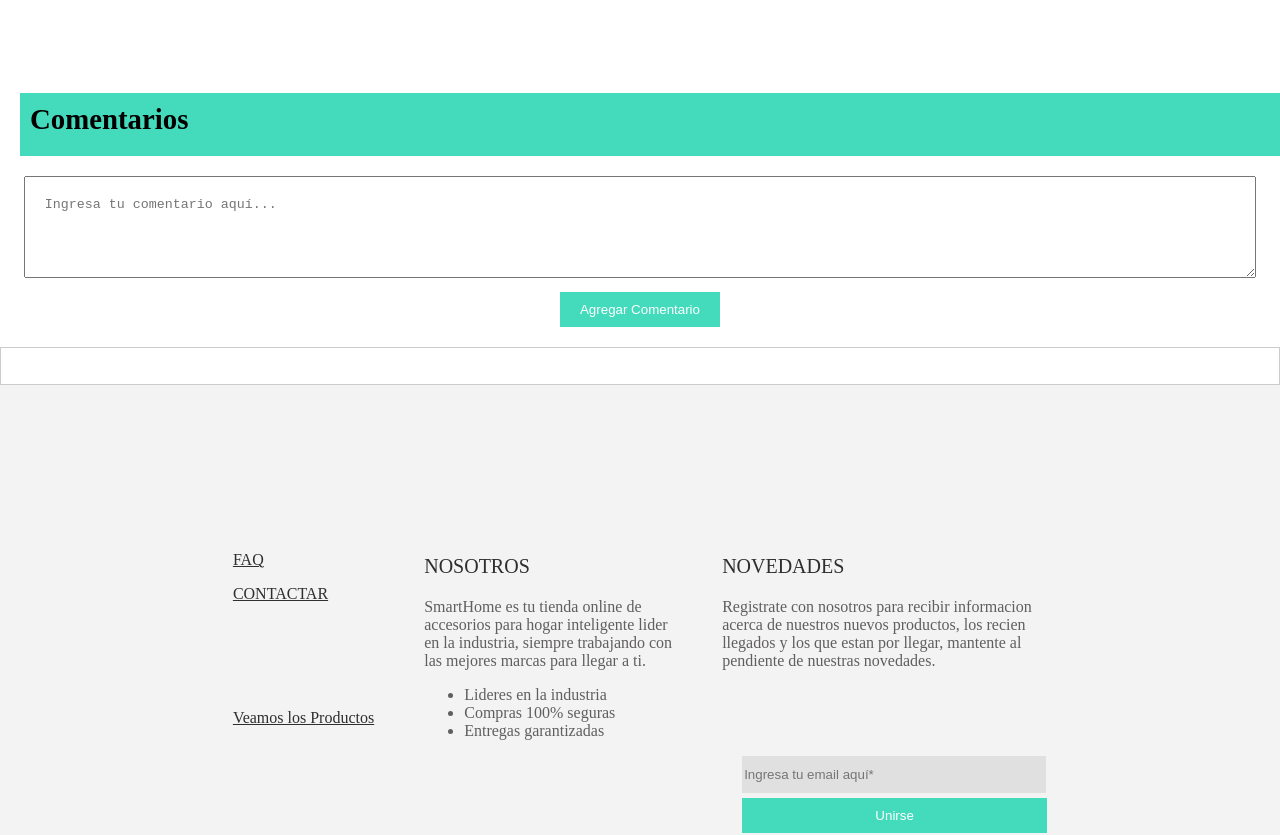
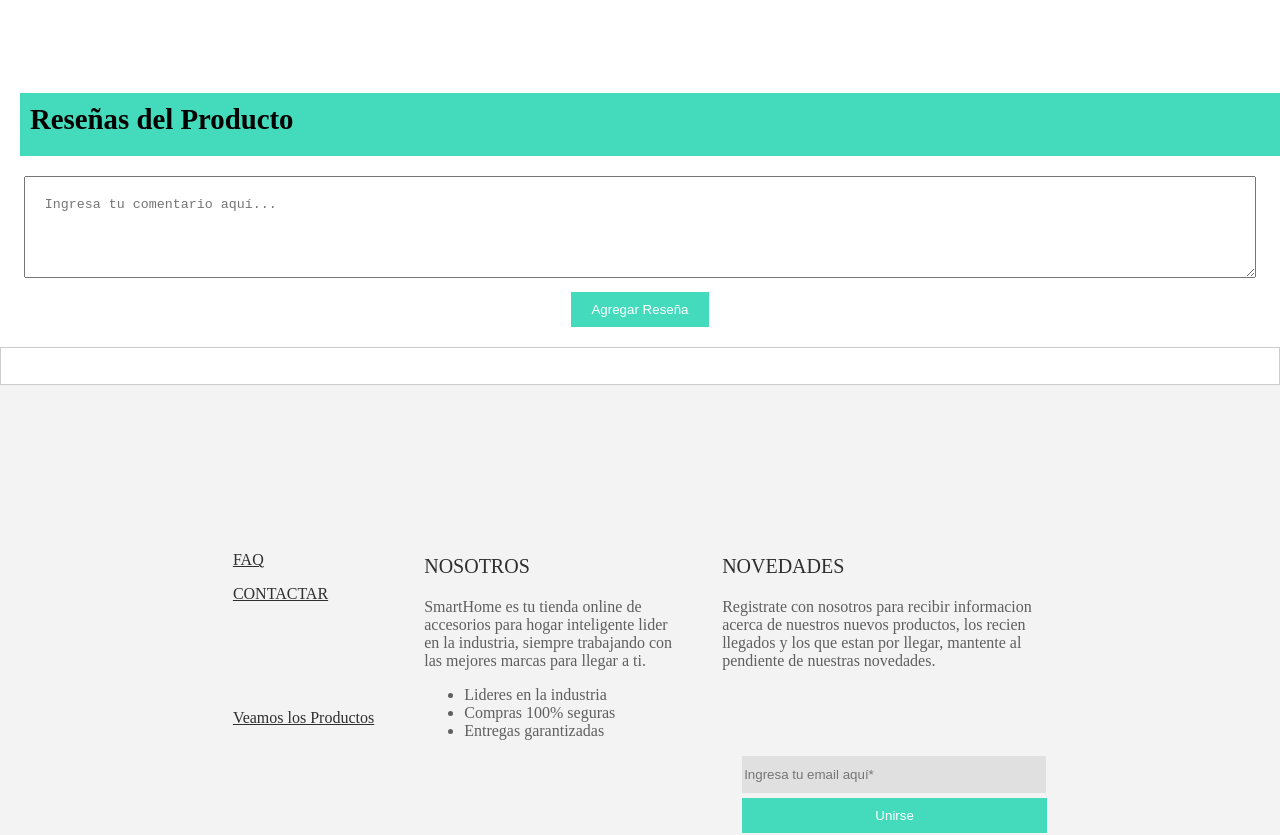
Before and after one commit to SmartHomeGIT/SmartHomeGIT.github.io, a plain HTML site: page Producto.html in a window 1280 px wide. Shown: the part 1058-1893 px from the top of the page. Drawn offline with nearby package versions, Linux system fonts and the light colour scheme.

Commit message:
SEO UPDATE
se actualizo el titulo y descripcion para una mejor posicion en las busquedas

```diff
--- a/Producto.html
+++ b/Producto.html
@@ -150,7 +150,7 @@
         </div>
 
         <div class="comments-box">
-          <div class="comment-title">Comentarios</div>
+          <div class="comment-title">Reseñas del Producto</div>
         </div>
 
         <div class="user-comment-box">
@@ -162,7 +162,7 @@
             placeholder="Ingresa tu comentario aquí..."
           ></textarea>
           <br />
-          <button id="add-comment-btn">Agregar Comentario</button>
+          <button id="add-comment-btn">Agregar Reseña</button>
         </div>
 
         <div class="Tuscomentarios">
```
Also changed, not shown: index.html (+2 -2 lines).
